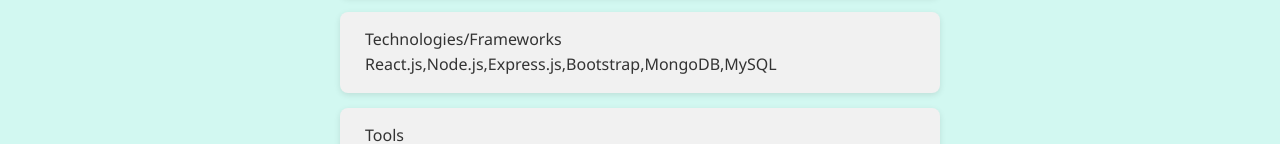
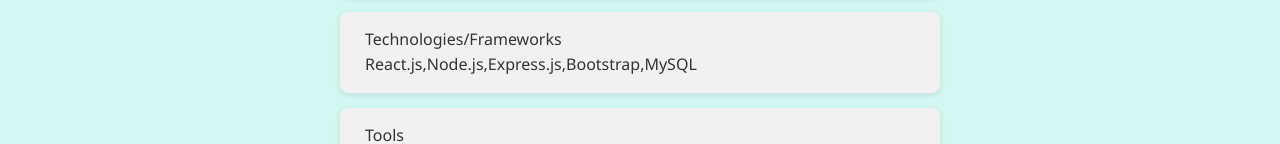
Before and after one commit to Arnab253/PORTFOLIO_, a plain HTML site: page education.html in a window 1280 px wide. Both pictures are taken after a click on the element "Skills". Shown: the part 346-490 px from the top of the page. Drawn offline with Linux system fonts and the light colour scheme.

Commit message:
Update education.html

```diff
--- a/education.html
+++ b/education.html
@@ -136,7 +136,7 @@
 
       <div id="skills" class="sub-boxes">
         <div class="sub-box">Languages<br>Html,Css,JavaScript,Php,Python,C,Java</div>
-        <div class="sub-box">Technologies/Frameworks<br>React.js,Node.js,Express.js,Bootstrap,MongoDB,MySQL</div>
+        <div class="sub-box">Technologies/Frameworks<br>React.js,Node.js,Express.js,Bootstrap,MySQL</div>
         <div class="sub-box">Tools<br>VS Code,Git & GitHub,WAMP</div>
       </div>
     </section>
@@ -192,4 +192,5 @@
     });
   </script>
 </body>
+
 </html>
```
